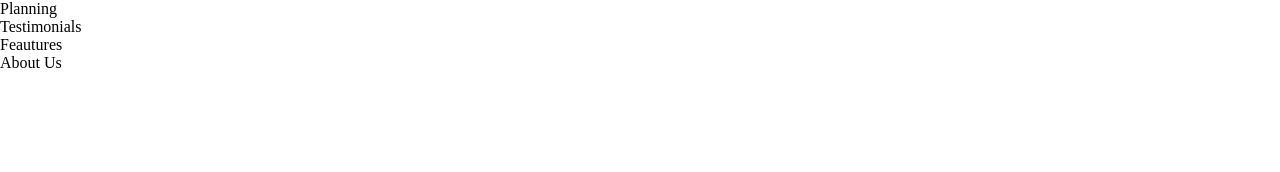
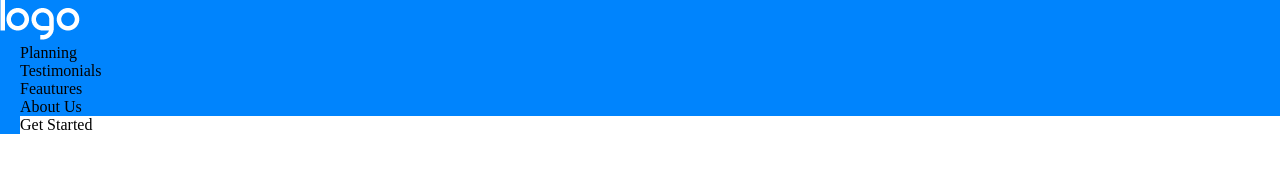
Before and after one commit to JacopoGrippiotti/htmlcss-responsive-layout, a plain HTML site: page index.html in a window 1280 px wide. Drawn offline with Linux system fonts and the light colour scheme.

Commit message:
added initial structure to nav-bar whitout flexbox property

```diff
--- a/css/style.css
+++ b/css/style.css
@@ -9,3 +9,13 @@
 .bg-white{
     background-color: white;
 }
+
+.bg-blue{
+    background-color: #0084fd;
+}
+
+/*GENERAL CLASSES*/
+ul{
+    list-style-type: none;
+    padding-left: 20px;
+}
--- a/index.html
+++ b/index.html
@@ -9,16 +9,26 @@
  </head>
  <body>
     <header>
-      <nav class="container nav-bar">
-         <div class="logo-img"></div>
+      <nav class="container nav-bar bg-blue">
+         <div class="logo-img">
+            <img src="img/logo.png" alt="logo image">
+         </div>
          <div>
             <ul>
-               <li>Planning</li>
-               <li>Testimonials</li>
-               <li>Feautures</li>
-               <li>About Us</li>
+               <li>
+                  Planning
+               </li>
+               <li>
+                  Testimonials
+               </li>
+               <li>
+                  Feautures
+               </li>
+               <li>
+                  About Us
+               </li>
                <li class="button-nav bg-white">
-
+                  Get Started
                </li>
             </ul>
          </div>
```
